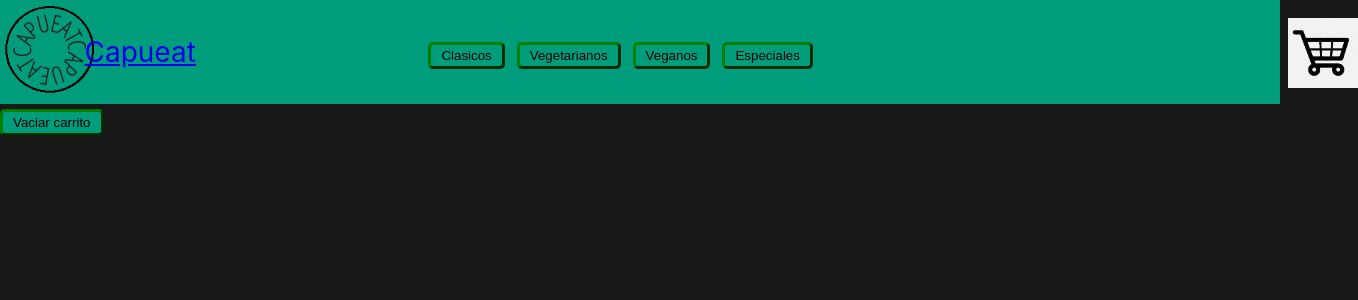
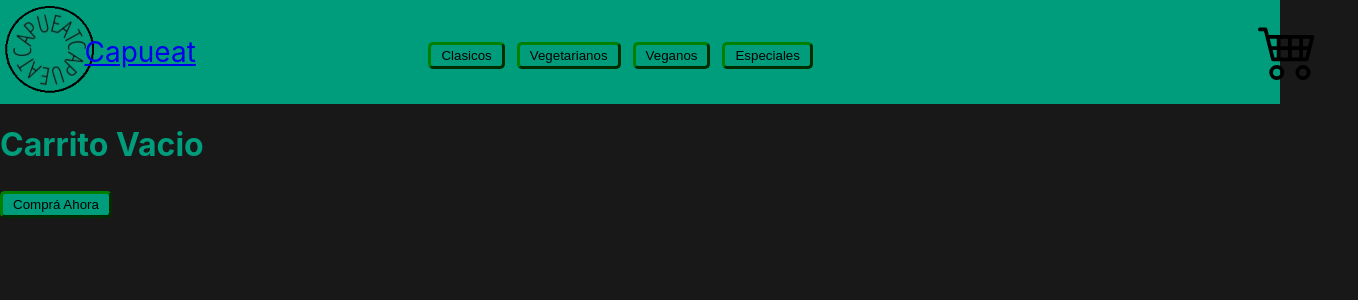
Before and after one commit to AgustinErcoli/EcomerceCapueat, a React (Create React App) app: page /cart in a window 1280 px wide. Shown: the top 300 px of the page, 1358 px wide, since content can reach past the window. Built offline with nearby package versions, Linux system fonts and the light colour scheme.

Commit message:
mejorando cart

```diff
--- a/package.json
+++ b/package.json
@@ -8,6 +8,7 @@
     "@testing-library/user-event": "^13.5.0",
     "react": "^17.0.2",
     "react-dom": "^17.0.2",
+    "react-icons": "^4.3.1",
     "react-router-dom": "^6.2.2",
     "react-scripts": "5.0.0",
     "web-vitals": "^2.1.4"
--- a/src/App.jsx
+++ b/src/App.jsx
@@ -13,8 +13,8 @@ function App() {
       <BrowserRouter>
         <NavBar />
         <Routes>
-          <Route path='/' element={<ItemListContainer productos='Productos' especiales='Rolls Especiales' comb='Combos'/>} />
-          <Route path='/categoria/:categoriaId' element={<ItemListContainer productos='Productos' especiales='Rolls Especiales' comb='Combos'/>} />
+          <Route path='/' element={<ItemListContainer productos='Productos' comb='Combos'/>} />
+          <Route path='/categoria/:categoriaId' element={<ItemListContainer productos='Productos' comb='Combos'/>} />
           <Route path='/detalle/:detalleId' element={<ItemDetailContainer />} />
           <Route path='/*' element={<Navigate to='/' replace />} />
           <Route path='/cart' element={<Cart />} />
--- a/src/components/Cart/Cart.css
+++ b/src/components/Cart/Cart.css
@@ -4,7 +4,7 @@
     margin-right: 350px;
     width: 50%;
     display: grid;
-    grid-template-columns: 50% 50%;
+    grid-template-columns: 50% 40% 10%;
     align-content: center;
     border-color: #009d7c;
     border-radius: 5px;
@@ -28,3 +28,15 @@
     border-width: 3px;
     border-radius: 5px;
 }
+
+.trashButton{
+    background-color: red;
+    width: 30px;
+    height: 30px;
+    border-radius: 10px;
+    margin-top: 30px;
+}
+
+.alerta{
+    color: red;
+}
--- a/src/components/Cart/Cart.js
+++ b/src/components/Cart/Cart.js
@@ -1,28 +1,53 @@
+import { Link } from "react-router-dom";
 import { useCartContext } from "../../context/cartContext"
 import './Cart.css';
 
-
 function Cart() {
-  const { cartList, clear } = useCartContext()
+  const { cartList, clear, deleItemCart, totalPrice } = useCartContext()
 
   return (
     <div>
+      {cartList.length === 0 ? (
+    <div>
+      <h1>Carrito Vacio</h1>
+      <Link to="/">
+        <button className='cart__button'> Comprá Ahora </button>
+      </Link>
+    </div>
+  ) : (
+    <>
       { cartList.map(prod => <li key={prod.id}>
         <div className="cart">
           <div>
             <img src={prod.pictureURL} alt="" className="cart__img"/>
           </div>
           <div className="cart__datos">
-            <p><li>{prod.title}</li></p>
-            <p><li>Cantidad: {prod.cantidad}</li></p>
-            <p><li>Precio: ${prod.cantidad * prod.price}</li></p>
+            <p>{prod.title}</p>
+            <p>Cantidad: {prod.cantidad}</p>
+            <p>Precio: ${prod.cantidad * prod.price}</p>
+          </div>
+          <div className="d-flex align-items-center">
+            <button onClick={() => deleItemCart(prod.id)} variant="outline-secondary" className="trashButton">
+              <svg xmlns="http://www.w3.org/2000/svg" width="16" height="16" fill="black" className="bi bi-trash" viewBox="0 0 16 16">
+                <path d="M5.5 5.5A.5.5 0 0 1 6 6v6a.5.5 0 0 1-1 0V6a.5.5 0 0 1 .5-.5zm2.5 0a.5.5 0 0 1 .5.5v6a.5.5 0 0 1-1 0V6a.5.5 0 0 1 .5-.5zm3 .5a.5.5 0 0 0-1 0v6a.5.5 0 0 0 1 0V6z"/>
+                <path fill-rule="evenodd" d="M14.5 3a1 1 0 0 1-1 1H13v9a2 2 0 0 1-2 2H5a2 2 0 0 1-2-2V4h-.5a1 1 0 0 1-1-1V2a1 1 0 0 1 1-1H6a1 1 0 0 1 1-1h2a1 1 0 0 1 1 1h3.5a1 1 0 0 1 1 1v1zM4.118 4 4 4.059V13a1 1 0 0 0 1 1h6a1 1 0 0 0 1-1V4.059L11.882 4H4.118zM2.5 3V2h11v1h-11z"/>
+              </svg>
+            </button>
           </div>
         </div>
         </li>)
       }
       <div>
+        Precio total: ${totalPrice()}
+      </div>
+      <div>
+        <button className='cart__button'>Terminar mi compra</button>
+      </div>
+      <div>
           <button onClick={clear} className='cart__button'>Vaciar carrito</button>
       </div>
+    </>
+  )}
     </div>
   )
 }
--- a/src/components/CartWidget/CartWidget.js
+++ b/src/components/CartWidget/CartWidget.js
@@ -1,11 +1,12 @@
 import React from 'react'
 import './CartWidget.css';
-import carrito from '../../imagenes/carrito.png'
 
 function CartWidget() {
   return (
     <div>
-        <img src={carrito} alt="carrito" className="icono"></img>
+       <svg xmlns="http://www.w3.org/2000/svg" width="60" height="60" fill="black" className="bi bi-cart4" viewBox="0 0 16 16">
+         <path d="M0 2.5A.5.5 0 0 1 .5 2H2a.5.5 0 0 1 .485.379L2.89 4H14.5a.5.5 0 0 1 .485.621l-1.5 6A.5.5 0 0 1 13 11H4a.5.5 0 0 1-.485-.379L1.61 3H.5a.5.5 0 0 1-.5-.5zM3.14 5l.5 2H5V5H3.14zM6 5v2h2V5H6zm3 0v2h2V5H9zm3 0v2h1.36l.5-2H12zm1.11 3H12v2h.61l.5-2zM11 8H9v2h2V8zM8 8H6v2h2V8zM5 8H3.89l.5 2H5V8zm0 5a1 1 0 1 0 0 2 1 1 0 0 0 0-2zm-2 1a2 2 0 1 1 4 0 2 2 0 0 1-4 0zm9-1a1 1 0 1 0 0 2 1 1 0 0 0 0-2zm-2 1a2 2 0 1 1 4 0 2 2 0 0 1-4 0z"/>
+       </svg>
     </div>
   )
 }
--- a/src/components/ItemCount/ItemCount.js
+++ b/src/components/ItemCount/ItemCount.js
@@ -5,7 +5,7 @@ import { Link } from "react-router-dom";
 const InputCount= ()=> {
 
     return (
-        <Link to='/Cart' >
+        <Link to='/cart' >
             <button className="button">Ir al carrito</button>
         </Link>
     )
--- a/src/components/NavBar/NavBar.css
+++ b/src/components/NavBar/NavBar.css
@@ -31,3 +31,22 @@
     grid-template-columns: 20% 80%;
     align-items: center;
 }
+
+.cartWidget{
+    margin-left: 400px;
+    display: grid;
+    grid-template-columns: 50% 50%;
+}
+
+.cartProducts{
+    margin-right: 5px;
+    color: black;
+    background-color: green;
+    width: 25px;
+    height: 25px;
+    border-radius: 15px;
+}
+
+.number{
+    margin-left: 5px;
+}
--- a/src/components/NavBar/NavBar.jsx
+++ b/src/components/NavBar/NavBar.jsx
@@ -1,11 +1,17 @@
 import React from 'react'
 import { NavLink } from 'react-router-dom';
+import { useCartContext } from '../../context/cartContext';
 import CartWidget from '../CartWidget/CartWidget';
 import Logo from '../Logo/Logo';
 import Titulo from '../Titulo/Titulo'
 import './NavBar.css';
 
 function NavBar() {
+
+  const { totalProducts } = useCartContext()
+
+  const valueItemCart = totalProducts();
+
   return (
     <div className='NavBar'>
       <NavLink to='/' className="brand">
@@ -18,15 +24,20 @@ function NavBar() {
           <NavLink to='categoria/vegetarianos'><button className='NavBar__button'>Vegetarianos</button></NavLink>
           <NavLink to='categoria/veganos'><button className='NavBar__button'>Veganos</button></NavLink>
           <NavLink to='categoria/especiales'><button className='NavBar__button'>Especiales</button></NavLink>
-
-
-
         </div>
-
       </div>
-      <NavLink to="cart">
-        <CartWidget />
-      </NavLink>
+      <div className='cartWidget'>
+        <NavLink to="cart">
+          <CartWidget />
+        </NavLink>
+        {valueItemCart === 0 ? (
+          <></>
+          ) : (
+          <div className='cartProducts'>
+            <div className='number'>{totalProducts()}</div>
+          </div>
+        )}
+      </div>
     </div>
   )
 }
--- a/src/containers/ItemDetailContainer/ItemDetail.js
+++ b/src/containers/ItemDetailContainer/ItemDetail.js
@@ -8,7 +8,7 @@ import { Link } from 'react-router-dom';
 const ItemDetail = ({ prod }) => {
     const [count, setCount] = useState(1)
 
-    const { addItem, cartList, IsInCart } = useCartContext()
+    const { addItem, cartList } = useCartContext()
 
     const sumar = ()=> {
         setCount(count+1)
@@ -39,12 +39,7 @@ const ItemDetail = ({ prod }) => {
               <p>${prod.price}</p>
             </div>
             <div>
-              {
-                IsInCart(prod.id)?
-                <Link to='/Cart'><button className="detalle__button">Ir al carrito</button></Link>
-                :
                 <ItemCount count={count} sumar={sumar} restar={restar} stock={prod.stock} initial={1} onAdd={onAdd}/>
-              }
               <Link to='/'>
                 <button className='detalle__button'>Volver a productos</button>
               </Link>
--- a/src/containers/ItemListContainer/ItemListContainer.js
+++ b/src/containers/ItemListContainer/ItemListContainer.js
@@ -1,12 +1,11 @@
 import ItemList from '../ItemList/ItemList';
 import './ItemListContainer.css';
 
-function ItemListContainer({productos, comb, especiales}) {
+function ItemListContainer({productos, comb}) {
 
     return (
         <div className="contenedor">
             <h2>{ productos }</h2>
-            <h2>{ especiales }</h2>
             <h2>{ comb }</h2>
             <ItemList />
         </div>
--- a/src/context/cartContext.jsx
+++ b/src/context/cartContext.jsx
@@ -8,13 +8,43 @@ function CartContextProvider({children}) {
 
     const [cartList, setCartList] = useState([])
 
-    const IsInCart = (id) => {
-        return cartList.some( (prod) =>prod.id === id )
+    const addItem = (prod) => {
+
+        const index = cartList.findIndex((i) => i.id === prod.id);
+
+        if (index > -1) {
+          const oldCartList = cartList[index].cantidad;
+
+          cartList.splice(index, 1);
+
+          setCartList([
+            ...cartList,
+            { ...prod, cantidad: prod.cantidad + oldCartList },
+          ]);
+        } else {
+          setCartList( [ ...cartList, prod ] )
+        }
     }
 
-    const addItem = (prod) => {
-        setCartList( [ ...cartList, prod ] )
-    }
+      function deleItemCart(id) {
+        setCartList(cartList.filter((prod) => prod.id !== id));
+      }
+
+      const totalPrice = () => {
+        const totalCarrito = cartList.reduce(
+          (prev, acty) => prev + acty.price * acty.cantidad,
+          0
+        );
+        return totalCarrito;
+      };
+
+      const totalProducts = () => {
+        const totalCarrito = cartList.reduce(
+          (prev, acty) => prev + acty.cantidad,
+          0
+        );
+        return totalCarrito;
+      };
 
     const clear=()=>{
         setCartList([])
@@ -24,8 +54,10 @@ function CartContextProvider({children}) {
         <CartContext.Provider value={{
             cartList,
             addItem,
+            deleItemCart,
             clear,
-            IsInCart
+            totalPrice,
+            totalProducts
         }}>
             {children}
         </CartContext.Provider>
```
Also changed, not shown: 2 other files (tests, documents, lock files or other folders).
